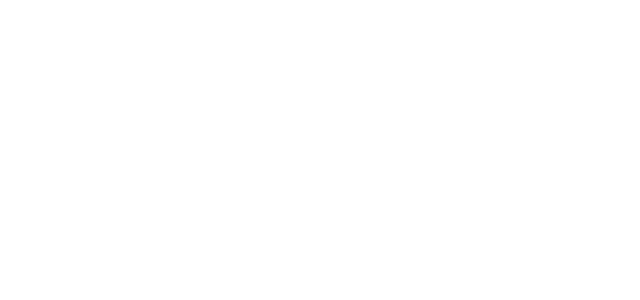
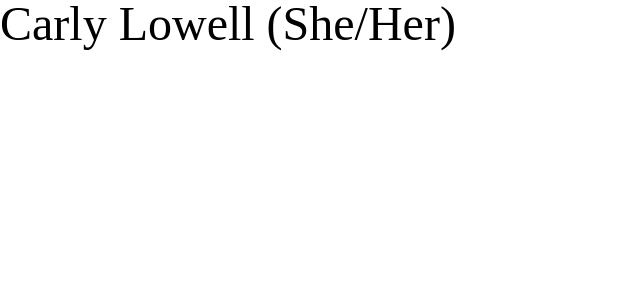
Before and after one commit to 394-w24/NoteDoctor, a React (Create React App) app: page /checkin in a window 1280 px wide. Before the commit this address had no page. Shown: the top 300 px of the page, without its empty margins (0-640 px from the left). Built offline with nearby package versions, Linux system fonts and the light colour scheme.

Commit message:
Checkin Page

```diff
--- a/src/App.jsx
+++ b/src/App.jsx
@@ -1,14 +1,16 @@
-import { Route, Routes } from 'react-router-dom';
-import PatientWelcome from './pages/PatientWelcome';
-import { StaffBio } from './pages/StaffBio';
+import { Route, Routes } from "react-router-dom";
+import CheckIn from "./pages/CheckIn";
+import PatientWelcome from "./pages/PatientWelcome";
+import { StaffBio } from "./pages/StaffBio";
 
 function App() {
-	return (
-		<Routes>
-			<Route path='/' element={<PatientWelcome />} />
-			<Route path='staffbio' element={<StaffBio />} />
-		</Routes>
-	);
+  return (
+    <Routes>
+      <Route path="/" element={<PatientWelcome />} />
+      <Route path="staffbio" element={<StaffBio />} />
+      <Route path="checkin" element={<CheckIn />} />
+    </Routes>
+  );
 }
 
 export default App;
--- /dev/null
+++ b/src/pages/CheckIn.jsx
@@ -0,0 +1,11 @@
+import React from "react";
+
+const CheckIn = () => {
+  return (
+    <main>
+      <h1 className="font-cursive text-5xl">Carly Lowell (She/Her)</h1>
+    </main>
+  );
+};
+
+export default CheckIn;
```
